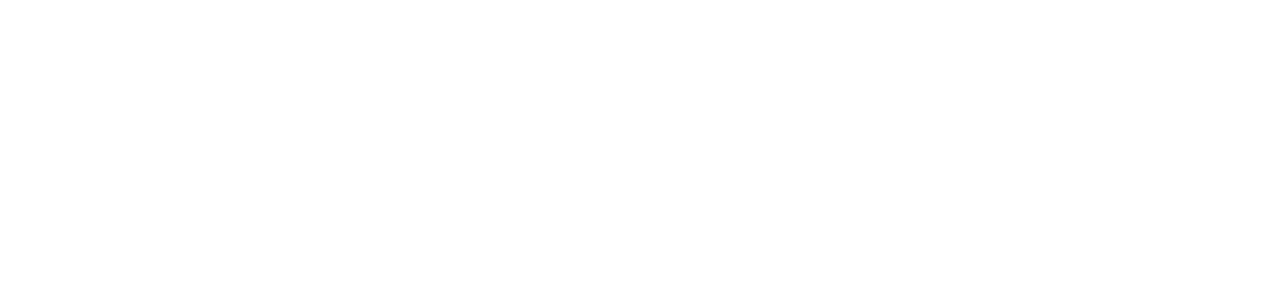
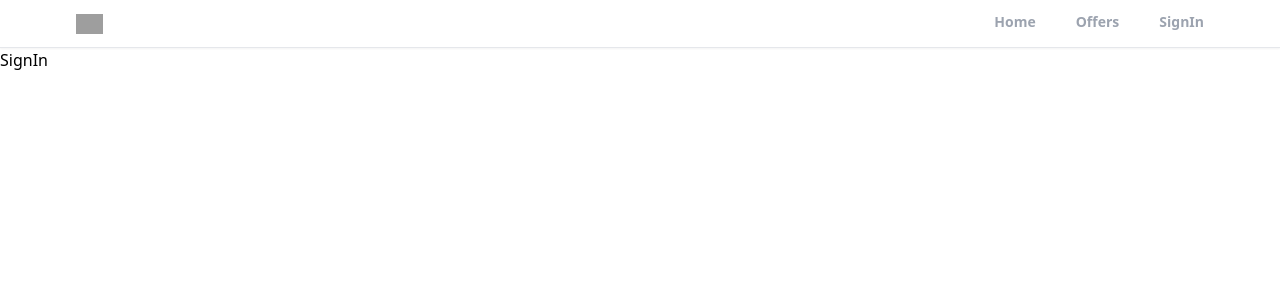
Before and after one commit to Shivamgupta097/realtor-clone-react, a React (Create React App) app: page /sign-in in a window 1280 px wide. Before the commit this address had no page. Shown: the top 300 px of the page. Built offline with nearby package versions, Linux system fonts and the light colour scheme; grey boxes are pictures that could not be loaded.

Commit message:
Added header

```diff
--- a/src/App.js
+++ b/src/App.js
@@ -1,14 +1,18 @@
 import {BrowserRouter as Router , Routes ,Route} from "react-router-dom";
 import {Home, Profile, SignIn, SignUp, ForgotPassword , Offers} from "./pages";
+import {Headers} from "./components";
 
 function App() {
   return (
     <Router>
 
+      <Headers/>
+
+
       <Routes>
         <Route path="/" element={<Home/>}/>
         <Route path="/profile" element={<Profile/>}/>
-        <Route path="/sign-n" element={<SignIn/>}/>
+        <Route path="/sign-in" element={<SignIn/>}/>
         <Route path="/sign-up" element={<SignUp/>}/>
         <Route path="/forgot-password" element={<ForgotPassword/>}/>
         <Route path="/offers" element={<Offers/>}/>
--- /dev/null
+++ b/src/components/Headers.jsx
@@ -0,0 +1,35 @@
+import { useLocation,useNavigate } from "react-router-dom"
+const Headers = () => {
+
+    const location =useLocation();
+    const navigate = useNavigate();
+
+    function pathMatchRouter(route){
+        if(route === location.pathname){
+            return true
+        }
+    }
+  return (
+    <div className="bg-white border-b shadow-sm sticky top-0 z-50">
+    <header className="flex justify-between items-center px-3 max-w-6xl mx-auto">
+        <div>
+        <img src="https://static.rdc.moveaws.com/images/logos/rdc-logo-default.svg"
+         alt="realtor-logo"
+         className="h-5 cursor-pointer"
+         onClick={() =>navigate('/')}
+        />
+        </div>
+        <div>
+            <ul className="flex space-x-10 ">
+                <li className={`cursor-pointer py-3 text-sm font-semibold text-gray-400 border-b-[3px] border-b-transparent ${pathMatchRouter("/") && "text-black border-b-red-500"}`} onClick={()=>navigate('/')}>Home</li>
+                <li className={`cursor-pointer py-3 text-sm font-semibold text-gray-400 border-b-[3px] border-b-transparent ${pathMatchRouter("/offers") && "text-black border-b-red-500"}`} onClick={() =>navigate('/offers')}>Offers</li>
+                <li className={`cursor-pointer py-3 text-sm font-semibold text-gray-400 border-b-[3px] border-b-transparent ${pathMatchRouter("/sign-in") && "text-black border-b-red-500"}`} onClick={() =>navigate('/sign-in')}>SignIn</li>
+            </ul>
+        </div>
+
+    </header>
+    </div>
+  )
+}
+
+export default Headers
--- /dev/null
+++ b/src/components/index.js
@@ -0,0 +1 @@
+export {default as Headers} from "./Headers"
```
